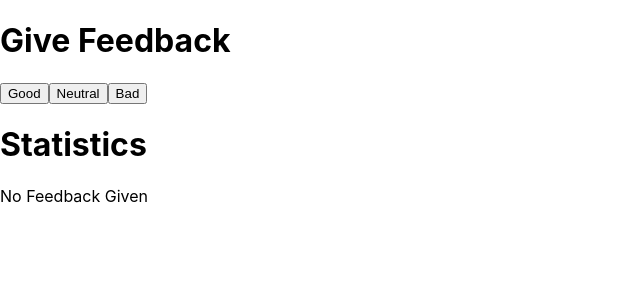
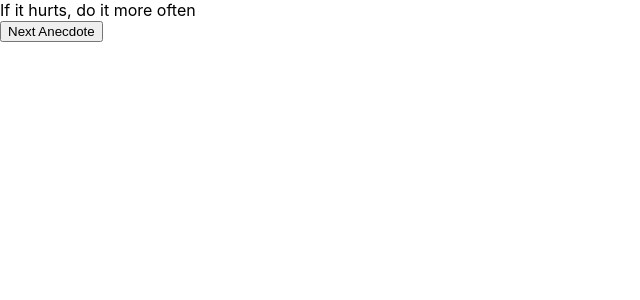
Before and after one commit to chinmaym07/exercises, a React (Create React App) app in the folder part 1/part1-exercise/: page / in a window 1280 px wide. Shown: the top 300 px of the page, without its empty margins (0-640 px from the left). Built offline with nearby package versions, Linux system fonts and the light colour scheme.

Commit message:
Added 1.12 anecdote exercise step 1

```diff
--- a/part 1/part1-exercise/src/App.js
+++ b/part 1/part1-exercise/src/App.js
@@ -30,22 +30,29 @@
     {text}
   </button>
 )
+
 const App = () => {
-  const [good, setGood] = useState(0)
-  const [neutral, setNeutral] = useState(0)
-  const [bad, setBad] = useState(0)
-
-
+  const [selected, setSelected] = useState(0)
+  const anecdotes = [
+    'If it hurts, do it more often',
+    'Adding manpower to a late software project makes it later!',
+    'The first 90 percent of the code accounts for the first 90 percent of the development time...The remaining 10 percent of the code accounts for the other 90 percent of the development time.',
+    'Any fool can write code that a computer can understand. Good programmers write code that humans can understand.',
+    'Premature optimization is the root of all evil.',
+    'Debugging is twice as hard as writing the code in the first place. Therefore, if you write the code as cleverly as possible, you are, by definition, not smart enough to debug it.'
+  ]
+  const handleClick = e =>{
+    console.log((Math.random()*10).toFixed(0)%6);
+    setSelected((Math.random()*10).toFixed(0)%6);
+  }
   return (
     <div>
-      <h1>Give Feedback</h1>
-      <div className="buttons">
-        <Button handleClick={()=> setGood(good+1)} text="Good" />
-        <Button handleClick={()=> setNeutral(neutral+1)} text="Neutral" />
-        <Button handleClick={()=> setBad(bad+1)} text="Bad" />
+      {anecdotes[selected]}
+      <div>
+        <button onClick={handleClick}>Next Anecdote </button>
       </div>
-     <Statistics good={good} neutral={neutral} bad={bad} />
     </div>
+
   )
 }
 
```
